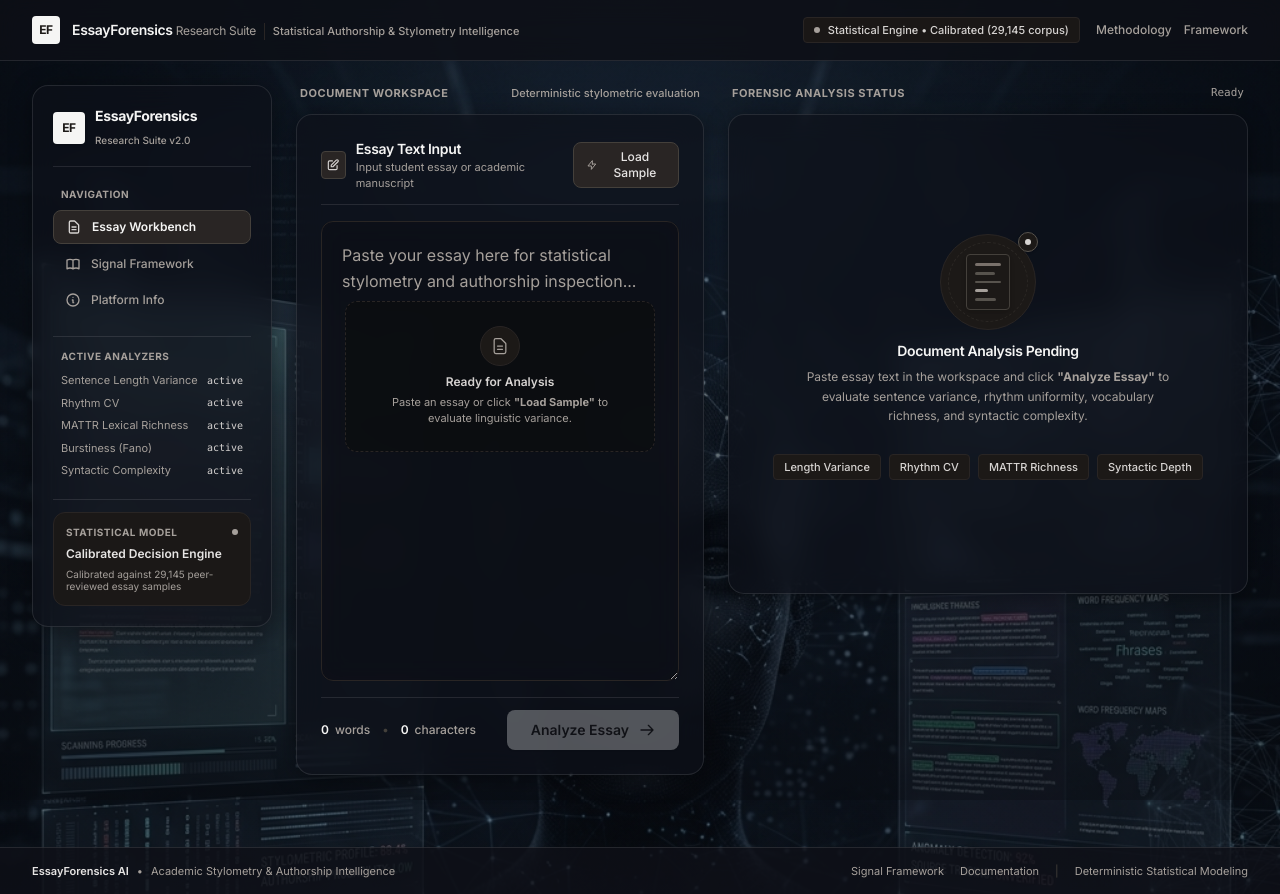
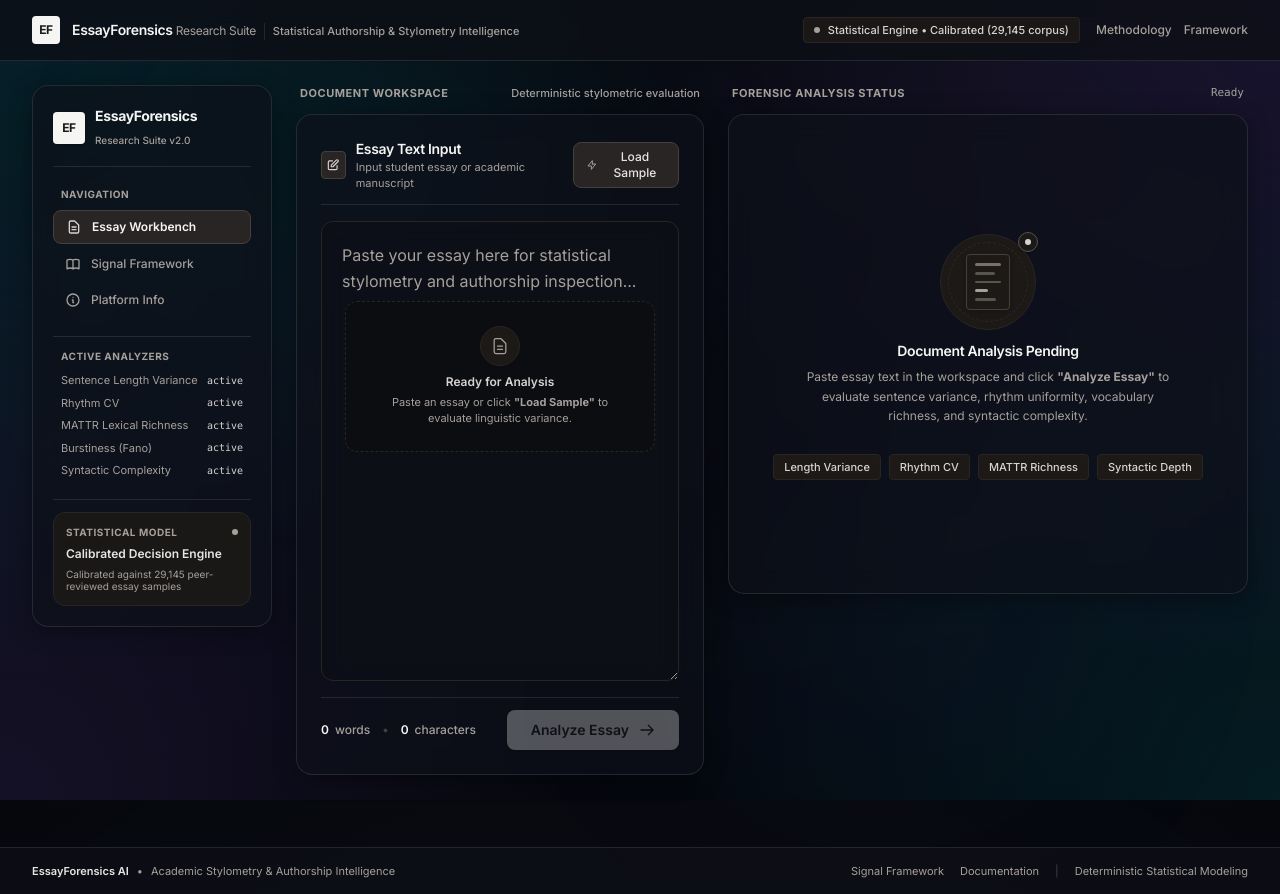
Before and after one commit to hackathonbykoreancompany-maker/EssayForensicsAI, a Next.js app: page / in a window 1280 px wide. Built offline with nearby package versions, Linux system fonts and the light colour scheme.

Commit message:
style: add cinematic forensic-tech background layer with ambient cyan/violet glows

```diff
--- a/src/app/globals.css
+++ b/src/app/globals.css
@@ -35,17 +35,63 @@ html {
 }
 
 body {
-  background-color: #090b10;
+  background-color: #07090f;
   background-image:
-    radial-gradient(ellipse 100% 80% at 50% 30%, rgba(10, 12, 18, 0.4) 0%, rgba(8, 10, 15, 0.72) 100%),
-    url('/forensics_bg.png');
-  background-size: cover;
-  background-position: center top;
+    /* Radial Vignette: keeps center dark behind cards, edges slightly more defined */
+    radial-gradient(ellipse 75% 70% at 50% 35%, rgba(10, 12, 20, 0.85) 0%, rgba(5, 7, 11, 0.98) 100%),
+    /* Faint Cybernetic Scanning Grid Lines */
+    linear-gradient(to right, rgba(6, 182, 212, 0.04) 1px, transparent 1px),
+    linear-gradient(to bottom, rgba(6, 182, 212, 0.04) 1px, transparent 1px);
+  background-size: 100% 100%, 48px 48px, 48px 48px;
+  background-position: center center, center center, center center;
   background-attachment: fixed;
-  background-repeat: no-repeat;
   color: #f5f5f4;
   min-height: 100vh;
+  position: relative;
+  overflow-x: hidden;
   transition: background-color 0.2s ease, color 0.2s ease;
+}
+
+/* ─── Viewport Corner Glow Bleed (Advanced AI Lab Feel) ───────────────── */
+body::before {
+  content: "";
+  position: fixed;
+  inset: 0;
+  background:
+    radial-gradient(circle at 0% 0%, rgba(6, 182, 212, 0.15) 0%, transparent 45%),
+    radial-gradient(circle at 100% 0%, rgba(139, 92, 246, 0.15) 0%, transparent 45%),
+    radial-gradient(circle at 0% 100%, rgba(139, 92, 246, 0.12) 0%, transparent 45%),
+    radial-gradient(circle at 100% 100%, rgba(6, 182, 212, 0.12) 0%, transparent 45%);
+  pointer-events: none;
+  z-index: -2;
+}
+
+/* ─── Soft Ambient Particle Drift Animation (Low CPU Cost) ───────────── */
+@keyframes ambient-pulse {
+  0% {
+    transform: scale(1) translateY(0px);
+    opacity: 0.12;
+  }
+  50% {
+    transform: scale(1.04) translateY(-10px);
+    opacity: 0.20;
+  }
+  100% {
+    transform: scale(1) translateY(0px);
+    opacity: 0.12;
+  }
+}
+
+body::after {
+  content: "";
+  position: fixed;
+  inset: -10%;
+  background:
+    radial-gradient(circle at 35% 30%, rgba(6, 182, 212, 0.16) 0%, transparent 35%),
+    radial-gradient(circle at 65% 70%, rgba(139, 92, 246, 0.16) 0%, transparent 35%);
+  pointer-events: none;
+  z-index: -1;
+  animation: ambient-pulse 12s ease-in-out infinite alternate;
 }
 
 /* ─── Premium Subtle Scrollbar ────────────────────────────────────────── */
```
